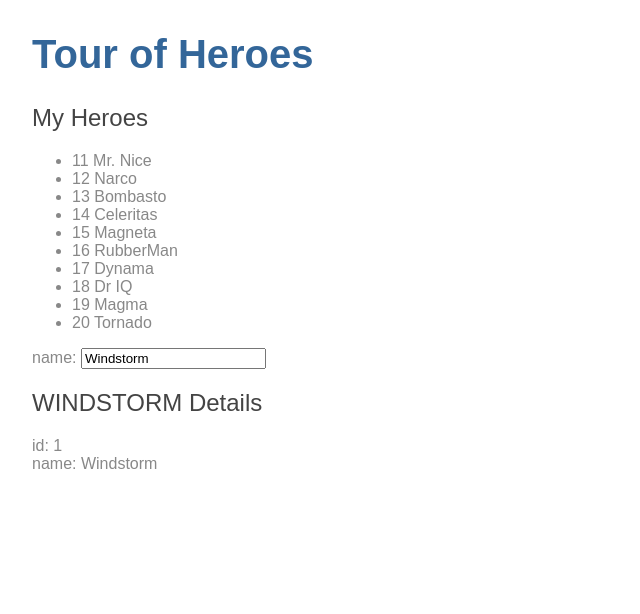
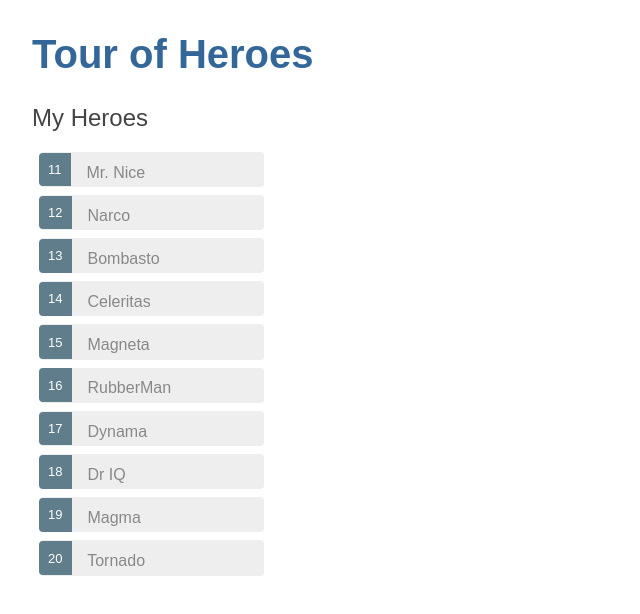
Before and after one commit to LakjeewaWije/Tour-of-Heroes-lakjeew, an Angular app: page / in a window 1280 px wide. Shown: the top 614 px of the page, without its empty margins (0-640 px from the left). Built offline with nearby package versions, Linux system fonts and the light colour scheme.

Commit message:
added onclik event to list and decorated using css

```diff
--- a/src/app/heroes/heroes.component.css
+++ b/src/app/heroes/heroes.component.css
@@ -0,0 +1,48 @@
+/* HeroesComponent's private CSS styles */
+.selected {
+  background-color: #CFD8DC !important;
+  color: white;
+}
+.heroes {
+  margin: 0 0 2em 0;
+  list-style-type: none;
+  padding: 0;
+  width: 15em;
+}
+.heroes li {
+  cursor: pointer;
+  position: relative;
+  left: 0;
+  background-color: #EEE;
+  margin: .5em;
+  padding: .3em 0;
+  height: 1.6em;
+  border-radius: 4px;
+}
+.heroes li.selected:hover {
+  background-color: #BBD8DC !important;
+  color: white;
+}
+.heroes li:hover {
+  color: #607D8B;
+  background-color: #DDD;
+  left: .1em;
+}
+.heroes .text {
+  position: relative;
+  top: -3px;
+}
+.heroes .badge {
+  display: inline-block;
+  font-size: small;
+  color: white;
+  padding: 0.8em 0.7em 0 0.7em;
+  background-color: #607D8B;
+  line-height: 1em;
+  position: relative;
+  left: -1px;
+  top: -4px;
+  height: 1.8em;
+  margin-right: .8em;
+  border-radius: 4px 0 0 4px;
+}
--- a/src/app/heroes/heroes.component.html
+++ b/src/app/heroes/heroes.component.html
@@ -1,14 +1,20 @@
 <h2>My Heroes</h2>
 <ul class="heroes">
-  <li *ngFor="let hero of heroes">
+  <li *ngFor="let hero of heroes"
+      [class.selected]="hero === selectedHero"
+      (click)="onSelect(hero)">
     <span class="badge">{{hero.id}}</span> {{hero.name}}
   </li>
 </ul>
-<div>
-  <label>name:
-    <input [(ngModel)]="hero.name" placeholder="name">
-  </label>
+
+<div *ngIf="selectedHero">
+
+  <h2>{{ selectedHero.name | uppercase }} Details</h2>
+  <div><span>id: </span>{{selectedHero.id}}</div>
+  <div>
+    <label>name:
+      <input [(ngModel)]="selectedHero.name" placeholder="name">
+    </label>
+  </div>
+
 </div>
-<h2>{{ hero.name | uppercase }} Details</h2>
-<div><span>id: </span>{{hero.id}}</div>
-<div><span>name: </span>{{hero.name}}</div>
--- a/src/app/heroes/heroes.component.ts
+++ b/src/app/heroes/heroes.component.ts
@@ -8,15 +8,18 @@
   styleUrls: ['./heroes.component.css']
 })
 export class HeroesComponent implements OnInit {
+
   heroes = HEROES;
-  hero: Hero = {
-    id: 1,
-    name: 'Windstorm'
-  };
+
+  selectedHero: Hero;
+
 
   constructor() { }
 
   ngOnInit() {
   }
 
+  onSelect(hero: Hero): void {
+    this.selectedHero = hero;
+  }
 }
```
